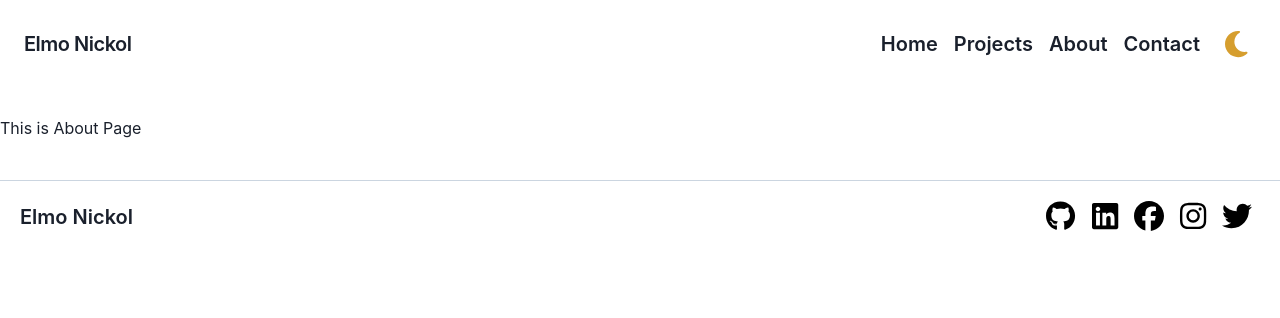
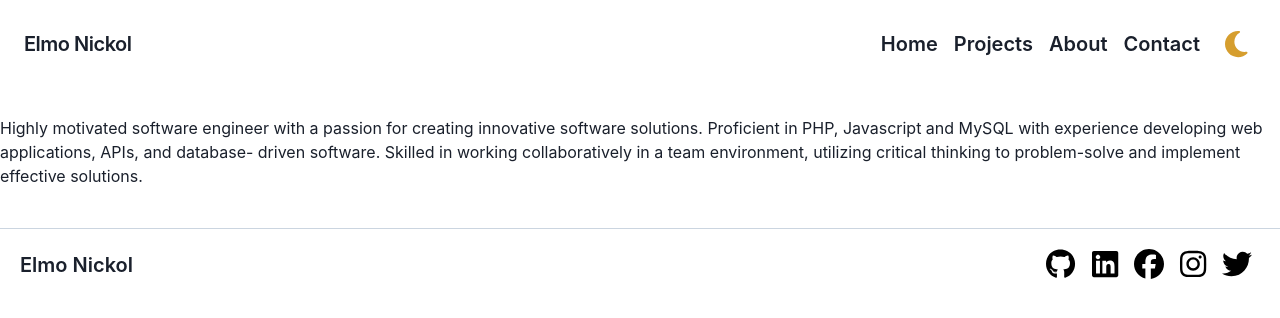
Before and after one commit to elmonickcool/my_portfolio, a Next.js app: page /about in a window 1280 px wide. Shown: the top 318 px of the page. Built offline with nearby package versions, Linux system fonts and the light colour scheme.

Commit message:
drafting

```diff
--- a/src/components/sections/FeaturedProject.jsx
+++ b/src/components/sections/FeaturedProject.jsx
@@ -1,7 +1,7 @@
 const Featured = () =>{
     return(
-        <>
+        <div>
         My Projects
-        </>
+        </div>
     )
 }
--- a/src/pages/about.jsx
+++ b/src/pages/about.jsx
@@ -1,7 +1,11 @@
 const About = () =>{
     return(
         <div>
-            This is About Page
+            <p>
+            Highly motivated software engineer with a passion for creating innovative software solutions.
+            Proficient in PHP, Javascript and MySQL with experience developing web applications, APIs, and database- driven software.
+            Skilled in working collaboratively in a team environment, utilizing critical thinking to problem-solve and implement effective solutions.
+            </p>
         </div>
     )
 }
```
